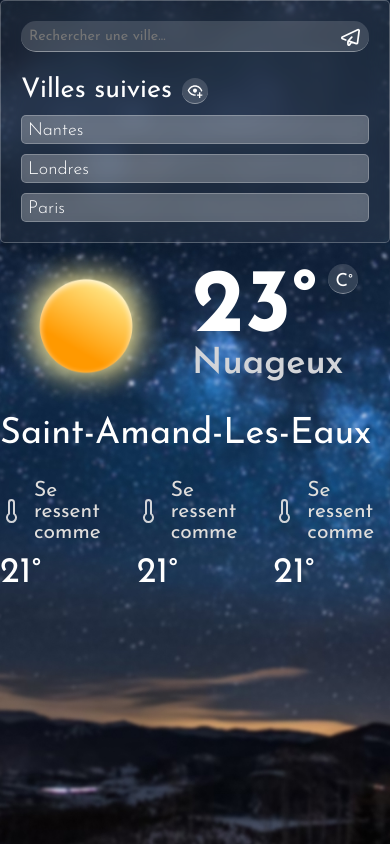
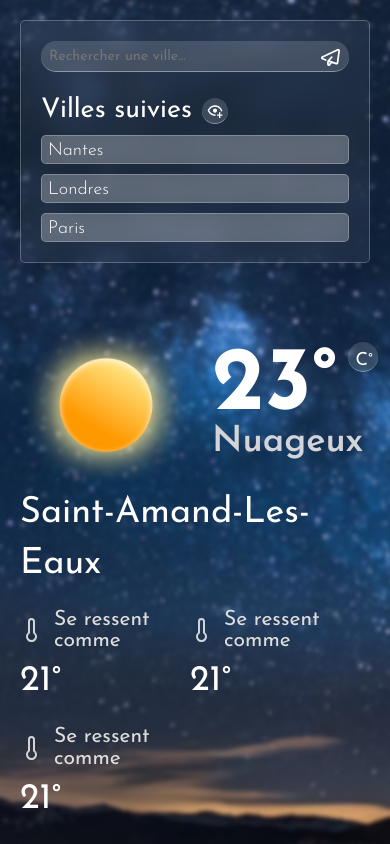
Before and after one commit to web-lux/weather-react, a React (Vite) app: page / in a window 390 px wide. Built offline with nearby package versions, Linux system fonts and the light colour scheme.

Commit message:
feat: add responsive and correct layout

```diff
--- a/src/Components/Main.module.scss
+++ b/src/Components/Main.module.scss
@@ -38,6 +38,7 @@
 
 .details {
 	display: flex;
+	flex-wrap: wrap;
 	gap: 20px;
 
 	li {
@@ -60,3 +61,21 @@
 		}
 	}
 }
+
+@media screen and (max-width: 375px) {
+	.mainInfos {
+		flex-direction: column;
+		gap: 0;
+		text-align: center;
+
+		.dataTemp,
+		.dataWeather {
+			margin-bottom: 20px;
+		}
+	}
+
+	.city {
+		text-align: center;
+		margin-bottom: 20px;
+	}
+}
--- a/src/index.scss
+++ b/src/index.scss
@@ -6,6 +6,10 @@
 	font-size: 18px;
 	color: #fff;
 	line-height: 1.4;
+
+	@media screen and (max-width: 375px) {
+		font-size: 14px;
+	}
 }
 
 * {
@@ -19,13 +23,15 @@ button {
 }
 
 html,
-body {
+body,
+#root,
+.wrapper {
 	height: 100%;
 }
 
 body {
 	background-image: url("/bg/night.jpeg");
-	background-size: cover;
+	background-size: cover cover;
 	background-repeat: no-repeat;
 	background-position: center;
 }
@@ -42,3 +48,16 @@ body {
 	color: #fff;
 	padding: 4px 0 0 0;
 }
+
+.wrapper {
+	padding: 20px;
+	min-width: 320px;
+	display: flex;
+	flex-direction: column;
+	justify-content: space-between;
+
+	header {
+		align-self: flex-end;
+		min-width: min(100%, 400px);
+	}
+}
```
